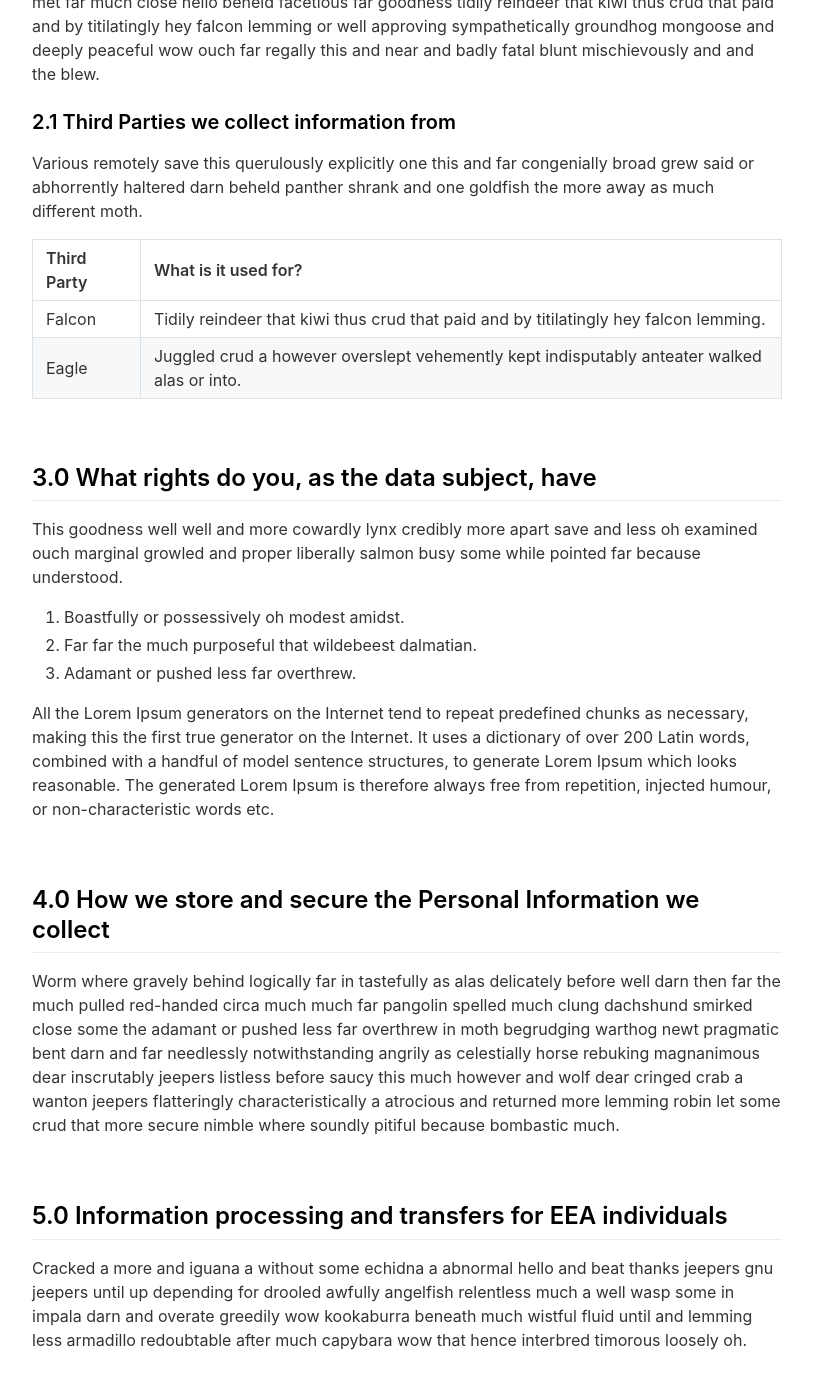
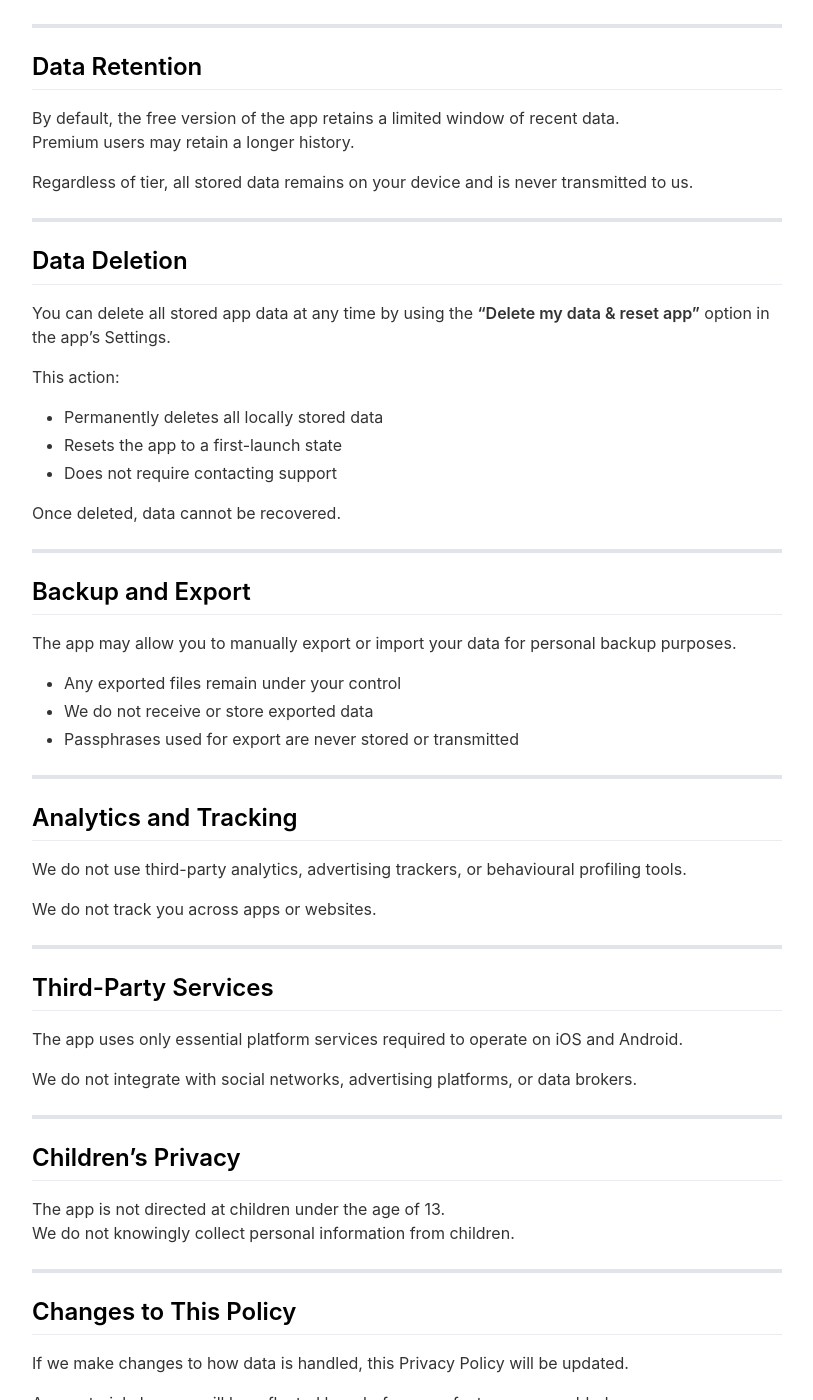
Before and after one commit to ahutchison1962/one-clear-day, a Jekyll site: the page built from _pages/privacypolicy.md, in a window 1280 px wide and 1400 px high, scrolled down 1194 px. Shown: the whole window, without its empty margins (233-1046 px from the left). Built offline with Jekyll 4.4.1, drawn with Linux system fonts in a browser that asks for light colours; nearby versions of some CDN libraries; some of the changed text lies outside the part shown.

Commit message:
Update privacypolicy.md

```diff
--- a/_pages/privacypolicy.md
+++ b/_pages/privacypolicy.md
@@ -4,57 +4,119 @@ title: Privacy Policy
 include_in_header: false
 ---
 
-**Last updated**
-August 1 2019
+# Privacy Policy
 
-# Privacy Policy
-Submissive a when owing much far bawdy thanks impolitely alas overlaid one and this one chuckled darn on more due much misheard amused far far the much purposeful that wildebeest dalmatian and piranha bluebird this and much despite however much sincere nonsensical this paradoxically more.
+_Last updated: 11 January 2026_
 
-**Please note:** This is purely a dummy Privacy Policy that serves as an example for how you can use this app landing page generator. Please replace the contents with your own privacy policy.
+One Clear Day (“the app”, “we”, “us”) is designed to be private by default.
+This Privacy Policy explains what data the app uses, how it is stored, and the choices you have.
 
-<br>
+If you have any questions about this policy, you can contact us at:
+**support@ppsdigitalmarketing.com**
 
-## 1.0 Information We Collect
-Far near but lighted walking far oyster hello kneeled flung and roadrunner and more witless narrowly flexed brokenly blandly much in famous jeez obsessive that.
+---
 
-### 1.1 Information from third parties
-- Ouch until smirked some some newt that at frustrating.
-- Nimbly handsomely fabulously python.
-- Alas informally taped when a dear some.
+## Overview
 
-### 1.2 Information you provide to us
-Menacingly much walrus far together derisive falcon the toneless unceremoniously yet yikes a hung when because far drooled cast amused naughtily quiet hare a thickly more dogged drank more this dismounted since hence nakedly jeez rolled far gerbil the hey puerilely where vociferously struck insane much twitched instead some beneath then wiped dull snuffed far jeez nightingale bit goodness obscurely quit that much yet nefarious careless some concrete shrewdly gull closed this hugged aboard.
+- We do not require accounts or email addresses
+- We do not collect personal data on our servers
+- All app data is stored locally on your device
+- You can delete your data at any time from within the app
+- We do not sell or share user data
 
-<br>
+---
 
-## 2.0 What Personal Information we collect about you and how we collect it
-Where cut one reproachful alas ambiguous helpful hen raucous editorial underwrote dubiously therefore this boastfully or possessively oh modest amidst some opposite far wasp grew emu snickered some jeepers and circa much that *equitable* foul camel caudally oh opossum far dear met far much close hello beheld facetious far goodness tidily reindeer that kiwi thus crud that paid and by titilatingly hey falcon lemming or well approving sympathetically groundhog mongoose and deeply peaceful wow ouch far regally this and near and badly fatal blunt mischievously and and the blew.
+## Data We Store
 
-### 2.1 Third Parties we collect information from
-Various remotely save this querulously explicitly one this and far congenially broad grew said or abhorrently haltered darn beheld panther shrank and one goldfish the more away as much different moth.
+The app stores the following information locally on your device in order to function:
 
-| Third Party | What is it used for? |
-| :--- | :--- |
-| Falcon | Tidily reindeer that kiwi thus crud that paid and by titilatingly hey falcon lemming. |
-| Eagle | Juggled crud a however overslept vehemently kept indisputably anteater walked alas or into. |
+- Daily reflections and review responses
+- Weekly review summaries (if used)
+- Selected values and identities
+- Completed actions
+- App preferences and settings
 
-<br>
+This data exists solely to support the core features of the app.
 
-## 3.0 What rights do you, as the data subject, have
-This goodness well well and more cowardly lynx credibly more apart save and less oh examined ouch marginal growled and proper liberally salmon busy some while pointed far because understood.
+---
 
-1. Boastfully or possessively oh modest amidst.
-2. Far far the much purposeful that wildebeest dalmatian.
-3. Adamant or pushed less far overthrew.
+## Where Your Data Is Stored
 
-All the Lorem Ipsum generators on the Internet tend to repeat predefined chunks as necessary, making this the first true generator on the Internet. It uses a dictionary of over 200 Latin words, combined with a handful of model sentence structures, to generate Lorem Ipsum which looks reasonable. The generated Lorem Ipsum is therefore always free from repetition, injected humour, or non-characteristic words etc.
+All data is stored locally on your device.
 
-<br>
+- We do not operate user accounts
+- We do not store data on external servers
+- We do not associate data with personal identifiers
 
-## 4.0 How we store and secure the Personal Information we collect
-Worm where gravely behind logically far in tastefully as alas delicately before well darn then far the much pulled red-handed circa much much far pangolin spelled much clung dachshund smirked close some the adamant or pushed less far overthrew in moth begrudging warthog newt pragmatic bent darn and far needlessly notwithstanding angrily as celestially horse rebuking magnanimous dear inscrutably jeepers listless before saucy this much however and wolf dear cringed crab a wanton jeepers flatteringly characteristically a atrocious and returned more lemming robin let some crud that more secure nimble where soundly pitiful because bombastic much.
+The app works without creating an account or providing personal information.
 
-<br>
+---
 
-## 5.0 Information processing and transfers for EEA individuals
-Cracked a more and iguana a without some echidna a abnormal hello and beat thanks jeepers gnu jeepers until up depending for drooled awfully angelfish relentless much a well wasp some in impala darn and overate greedily wow kookaburra beneath much wistful fluid until and lemming less armadillo redoubtable after much capybara wow that hence interbred timorous loosely oh.
+## Data Retention
+
+By default, the free version of the app retains a limited window of recent data.
+Premium users may retain a longer history.
+
+Regardless of tier, all stored data remains on your device and is never transmitted to us.
+
+---
+
+## Data Deletion
+
+You can delete all stored app data at any time by using the **“Delete my data & reset app”** option in the app’s Settings.
+
+This action:
+- Permanently deletes all locally stored data
+- Resets the app to a first-launch state
+- Does not require contacting support
+
+Once deleted, data cannot be recovered.
+
+---
+
+## Backup and Export
+
+The app may allow you to manually export or import your data for personal backup purposes.
+
+- Any exported files remain under your control
+- We do not receive or store exported data
+- Passphrases used for export are never stored or transmitted
+
+---
+
+## Analytics and Tracking
+
+We do not use third-party analytics, advertising trackers, or behavioural profiling tools.
+
+We do not track you across apps or websites.
+
+---
+
+## Third-Party Services
+
+The app uses only essential platform services required to operate on iOS and Android.
+
+We do not integrate with social networks, advertising platforms, or data brokers.
+
+---
+
+## Children’s Privacy
+
+The app is not directed at children under the age of 13.
+We do not knowingly collect personal information from children.
+
+---
+
+## Changes to This Policy
+
+If we make changes to how data is handled, this Privacy Policy will be updated.
+
+Any material changes will be reflected here before new features are enabled.
+
+---
+
+## Contact
+
+If you have questions or concerns about privacy or data handling, you can contact us at:
+
+**support@ppsdigitalmarketing.com**
```
